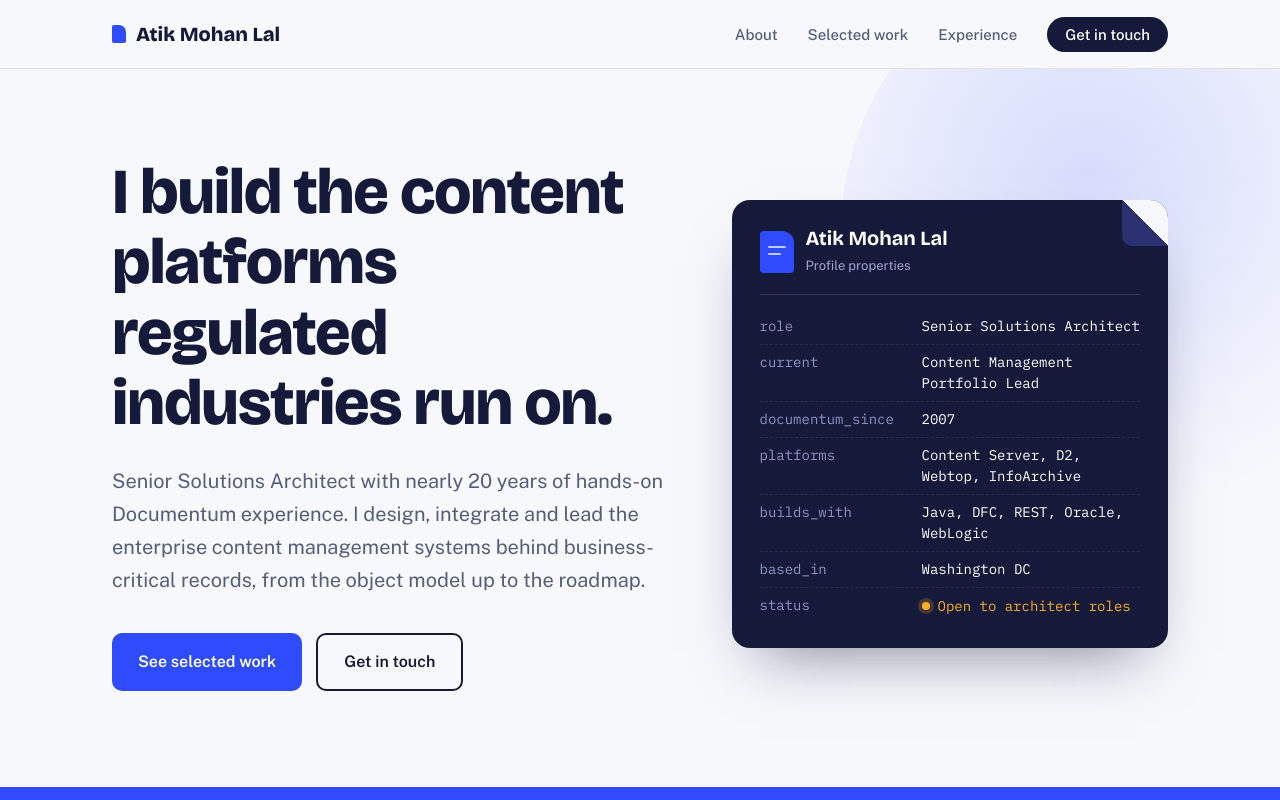
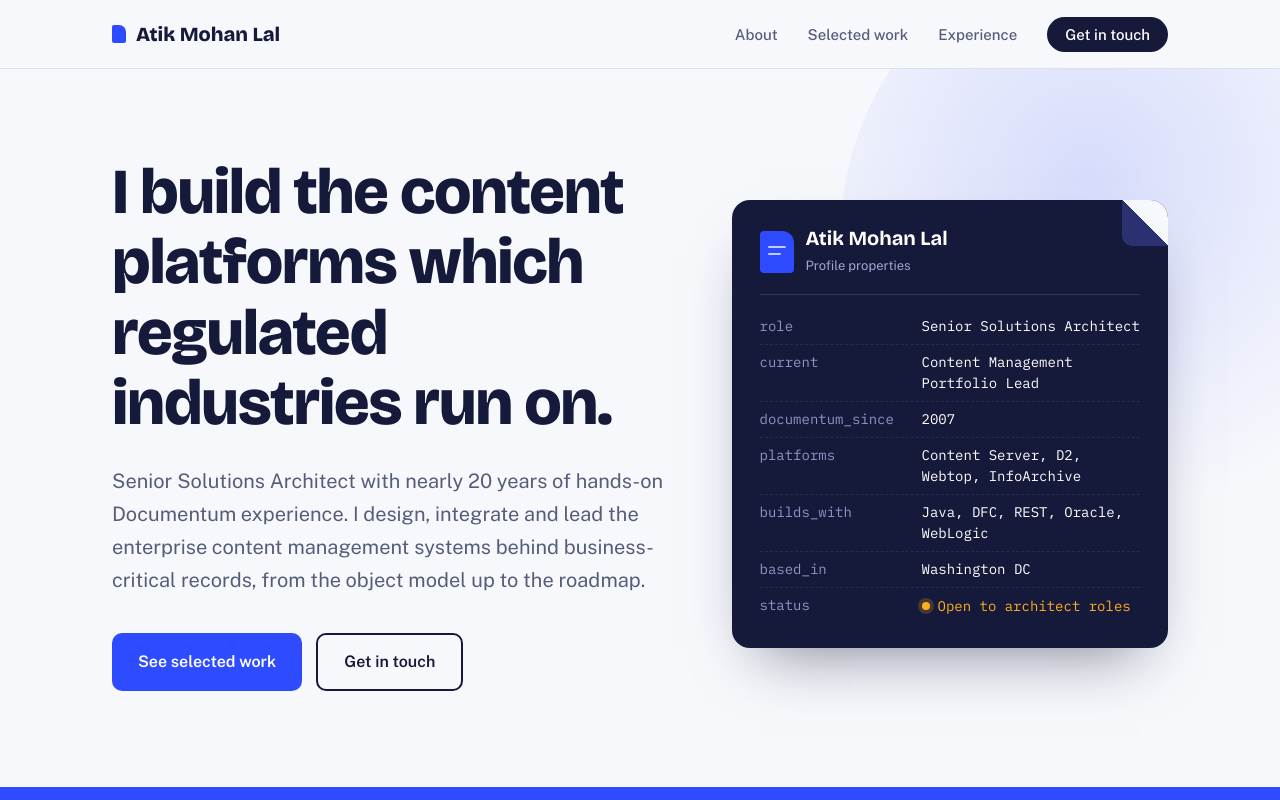
Before and after one commit to atiklal/atiklal.github.io, a plain HTML site: page architect/index.html in a window 1280 px wide. Shown: the top 800 px of the page. Drawn offline with nearby package versions, Linux system fonts and the light colour scheme.

Commit message:
Update heading text for clarity

```diff
--- a/architect/index.html
+++ b/architect/index.html
@@ -197,7 +197,7 @@
   <section class="hero" id="top">
     <div class="wrap">
       <div>
-        <h1>I build the content platforms regulated industries run on.</h1>
+        <h1>I build the content platforms which regulated industries run on.</h1>
         <p class="lede">Senior Solutions Architect with nearly 20 years of hands-on Documentum experience. I design, integrate and lead the enterprise content management systems behind business-critical records, from the object model up to the roadmap.</p>
         <div class="actions">
           <a class="btn btn-primary" href="#work">See selected work</a>
```
